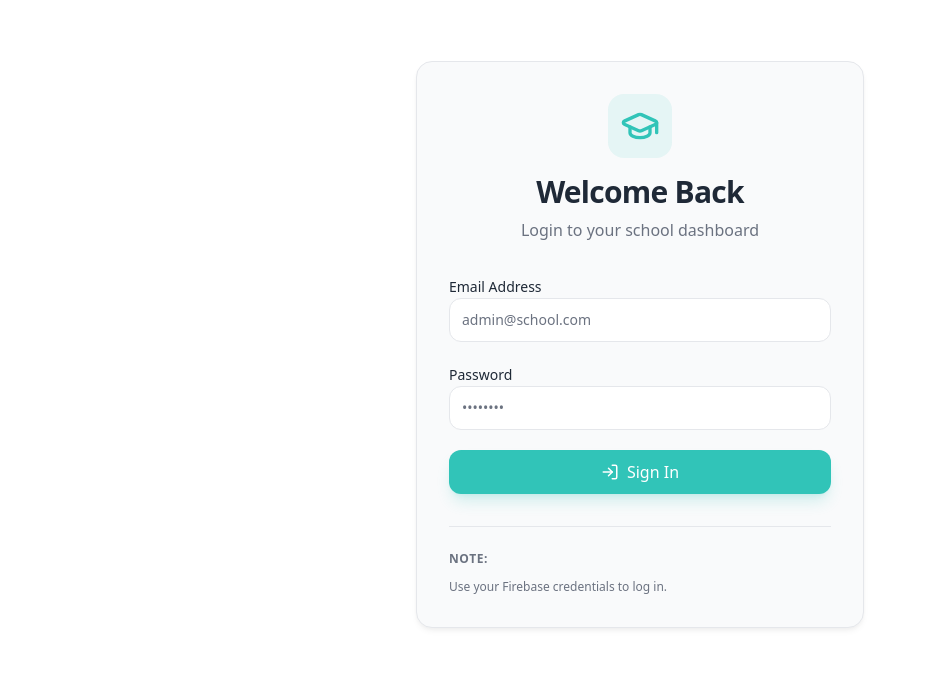
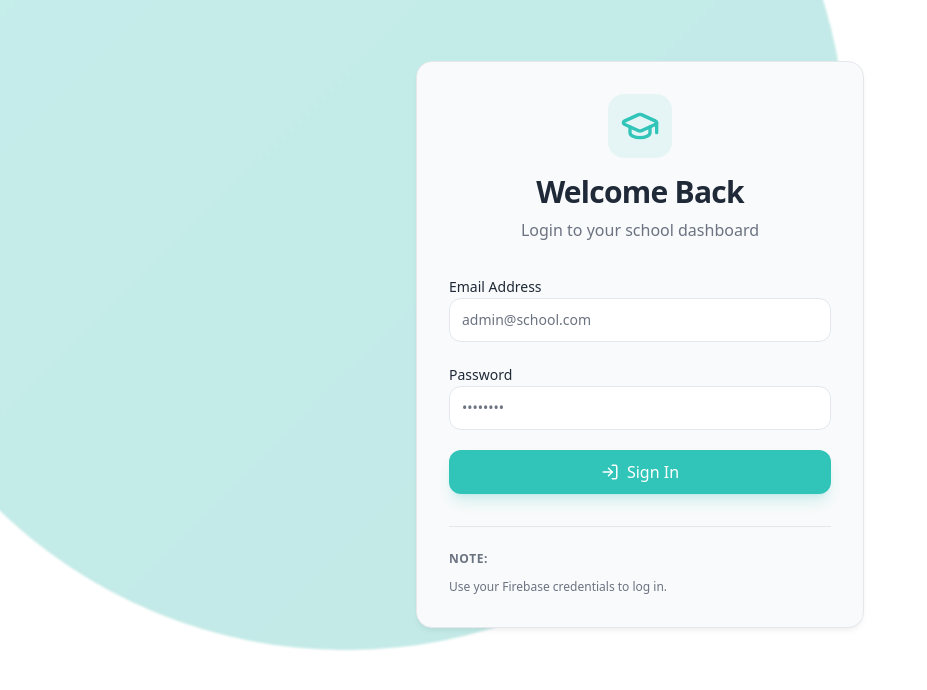
Before and after one commit to mustafa-techz/admin_dashboard, a Next.js app: page /login in a window 1280 px wide. Shown: the top 690 px of the page, without its empty margins (0-927 px from the left). Built offline with nearby package versions, Linux system fonts and the light colour scheme; no server answers.

Commit message:
feat: add decorative half-moon background element to login and layout pages

```diff
--- a/src/app/globals.css
+++ b/src/app/globals.css
@@ -83,3 +83,27 @@
   --input: #374151;
   --ring: #31c4b8;
 }
+
+/* Half-moon background element */
+.half-moon-bg {
+  position: fixed;
+  width: 500px;
+  height: 500px;
+  top: -128px;
+  left: -36%;
+  background: linear-gradient(135deg, #31c4b8 0%, #2ab0a5 100%);
+  border-radius: 50%;
+  opacity: 0.15;
+  pointer-events: none;
+  z-index: 0;
+  filter: blur(1px);
+}
+
+@media (min-width: 768px) {
+  .half-moon-bg {
+    width: 1000px;
+    height: 1000px;
+    top: -350px;
+    left: -12%;
+  }
+}
--- a/src/app/login/page.tsx
+++ b/src/app/login/page.tsx
@@ -28,8 +28,9 @@ export default function LoginPage() {
   };
 
   return (
-    <div className="flex h-[80vh] items-center justify-center -mt-16">
-      <div className="w-full max-w-md p-8 bg-card rounded-2xl shadow-soft border border-border">
+    <div className="flex h-[80vh] items-center justify-center -mt-16 relative">
+      <div className="half-moon-bg" />
+      <div className="w-full max-w-md p-8 bg-card rounded-2xl shadow-soft border border-border relative z-10">
         <div className="flex flex-col items-center mb-8">
           <div className="h-16 w-16 bg-primary/10 rounded-2xl flex items-center justify-center mb-4">
             <GraduationCap size={40} className="text-primary" />
--- a/src/components/layout/AppLayout.tsx
+++ b/src/components/layout/AppLayout.tsx
@@ -31,10 +31,11 @@ export default function AppLayout({ children }: { children: ReactNode }) {
   }
 
   return (
-    <div className="min-h-screen bg-background flex flex-col">
+    <div className="min-h-screen bg-background flex flex-col relative">
+      <div className="half-moon-bg" />
       {pathname !== '/login' && <Header />}
 
-      <main className="flex-1 pb-20 md:pb-0 md:pt-16">
+      <main className="flex-1 pb-20 md:pb-0 md:pt-16 relative z-10">
         <div className="container mx-auto px-4 py-6 max-w-7xl">
           {children}
         </div>
```
